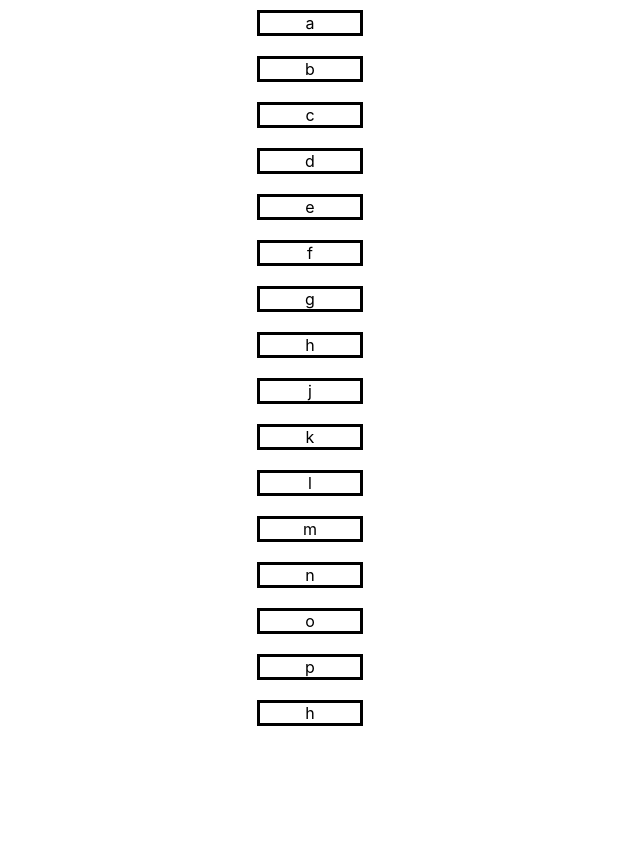
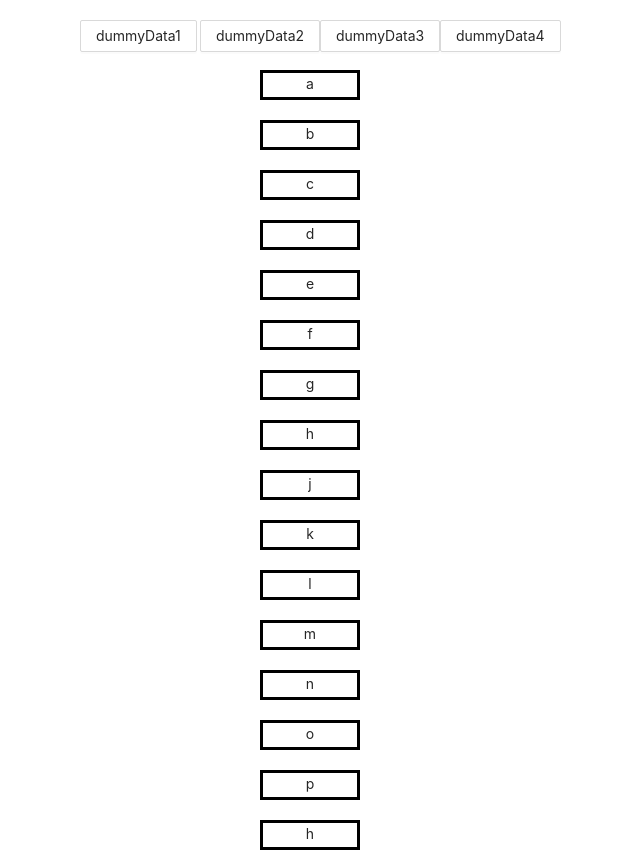
Before and after one commit to gladiatorgiftson/keyboard-navigation-check, a React (Create React App) app: page / in a window 1280 px wide. Shown: the whole page, without its empty margins (330-970 px from the left). Before the commit the page ends 800 px from the top, so only its background shows below. Built offline with nearby package versions, Linux system fonts and the light colour scheme.

Commit message:
Changes respective to emualation

```diff
--- a/package.json
+++ b/package.json
@@ -6,6 +6,8 @@
     "@testing-library/jest-dom": "^5.16.4",
     "@testing-library/react": "^13.3.0",
     "@testing-library/user-event": "^13.5.0",
+    "antd": "^4.21.0",
+    "lodash": "^4.17.21",
     "react": "^18.1.0",
     "react-dom": "^18.1.0",
     "react-scripts": "5.0.1",
--- a/src/App.css
+++ b/src/App.css
@@ -36,14 +36,30 @@
   flex-direction: column;
 }
 
+.App-container-button {
+  display: flex;
+  justify-self: center ;
+  justify-content: center;
+  align-items: center;
+  flex-direction: row;
+  margin: 10px;
+}
+
 .App-Item {
   width: 100px;
   border: black solid;
+  height: 30px;
+  margin: 10px;
+  justify-content: center;
+  text-align: center;
+}
+
+.App-Button{
+  width: 100px;
   height: 20px;
   margin: 10px;
   justify-content: center;
   text-align: center;
-
 }
 .Active{
   width: 100px;
--- a/src/App.js
+++ b/src/App.js
@@ -1,7 +1,12 @@
 import "./App.css";
 import { useEffect, useState } from "react";
+import { Button } from "antd";
+import _ from "lodash";
+import "antd/dist/antd.css";
 
 function App() {
+  const [secondaryFilter, setSecondaryFilter] = useState([]);
+  const [activeRow, setActiveRow] = useState();
   const dummyData1 = ["a", "b", "c", "d"];
   // const dummyData1 = false;
   const dummyData2 = ["e", "f", "g", "h"];
@@ -10,27 +15,15 @@ function App() {
   // const dummyData3 = false
   const dummyData4 = ["n", "o", "p", "h"];
   // const dummyData4 = false
+  const filterButton = [
+    { name: "dummyData1" },
+    { name: "dummyData2" },
+    { name: "dummyData3" },
+    { name: "dummyData4" },
+  ];
+  const handleDownPress = () => {};
 
-  const [activeRow, setActiveRow] = useState();
-  const [rowIndex, setRowIndex] = useState([]);
-  const [activeIndex, setActiveIndex] = useState();
-  const [activeRowIndex, setActiveRowIndex] = useState("");
-  const [indexValue, setIndexValue] = useState(0);
-  const [indexLength, setIndexLength] = useState(6);
-  // cosnt [rowName, setName]
-  const handleDownPress = () => {
-    if (rowIndex.isEmpty) {
-      setRowIndex(["vehicle", "customers", "agreements", "reservation"]);
-      setActiveIndex(rowIndex[indexValue]);
-      setIndexValue(0);
-    }
-  };
-
-  const useComponetActive = () => {
-    useEffect(() => {
-      setActiveRowIndex(activeIndex + indexValue);
-    }, [activeIndex, indexValue]);
-  };
+  const handleUpPress = () => {};
 
   const useKeyPress = () => {
     function downHandler({ key }) {
@@ -41,11 +34,14 @@ function App() {
     // If released key is our target key then set to false
     const upHandler = ({ key }) => {
       if (key === "ArrowUp") {
-        console.log("Arrow Up");
+        handleUpPress();
       }
     };
+
     // Add event listeners
     useEffect(() => {
+      console.log(secondaryFilter);
+      console.log("Secondary controller executed");
       window.addEventListener("keydown", downHandler);
       window.addEventListener("keyup", upHandler);
       // Remove event listeners on cleanup
@@ -53,16 +49,48 @@ function App() {
         window.removeEventListener("keydown", downHandler);
         window.removeEventListener("keyup", upHandler);
       };
-    }, [rowIndex]); // Empty array ensures that effect is only run on mount and unmount
+    }, [secondaryFilter]); // Empty array ensures that effect is only run on mount and unmount
+  };
+
+  const removeFromFilter = (name) => {
+    setSecondaryFilter(_.without(secondaryFilter, name));
+  };
+
+  const addToFilter = (name) => {
+    setSecondaryFilter([...secondaryFilter, name]);
   };
 
   useKeyPress();
+
+  useEffect(() => {
+    console.log("Second UseFilter");
+  }, [secondaryFilter]);
   return (
+    <>
+      <div className="App-container-button">
+        {filterButton.map((item) => (
+          <div className="App-Button">
+            <Button
+              name={item.name}
+              onClick={(e) => {
+                if (secondaryFilter?.includes(item.name)) {
+                  removeFromFilter(item.name);
+                } else {
+                  addToFilter(item.name);
+                }
+              }}
+              type={secondaryFilter?.includes(item.name) ? "primary" : "ghost"}
+            >
+              {item.name}
+            </Button>
+          </div>
+        ))}
+      </div>
       <div className="App-container">
-      {dummyData1 &&
+        {(secondaryFilter.includes("dummyData1") ||
+          secondaryFilter.length === 0) &&
           dummyData1.map((item, index) => {
-          const activeRowIndex = "vehicle" + index;
-          console.log(activeRowIndex);
+            const activeRowIndex = "dummyData1" + index;
             return (
               <div
                 key={index}
@@ -72,9 +100,10 @@ function App() {
               </div>
             );
           })}
-      {dummyData2 &&
+        {(secondaryFilter.includes("dummyData2") ||
+          secondaryFilter.length === 0) &&
           dummyData2.map((item, index) => {
-          const activeRowIndex = "customers" + index;
+            const activeRowIndex = "dummyData2" + index;
             return (
               <div
                 key={index}
@@ -87,9 +116,10 @@ function App() {
               </div>
             );
           })}
-      {dummyData3 &&
+        {(secondaryFilter.includes("dummyData3") ||
+          secondaryFilter.length === 0) &&
           dummyData3.map((item, index) => {
-          const activeRowIndex = "Agreements" + index;
+            const activeRowIndex = "dummyData3" + index;
             return (
               <div
                 key={index}
@@ -102,10 +132,10 @@ function App() {
               </div>
             );
           })}
-      {dummyData4 &&
+        {(secondaryFilter.includes("dummyData4") ||
+          secondaryFilter.length === 0) &&
           dummyData4.map((item, index) => {
-          const activeRowIndex = "Reservation" + index;
-          console.log(activeRowIndex);
+            const activeRowIndex = "dummyData4" + index;
             return (
               <div
                 key={index}
@@ -116,6 +146,7 @@ function App() {
             );
           })}
       </div>
+    </>
   );
 }
 
```
Also changed, not shown: 1 other file (tests, documents, lock files or other folders). Lines whose indentation alone changed are shown as unchanged.
